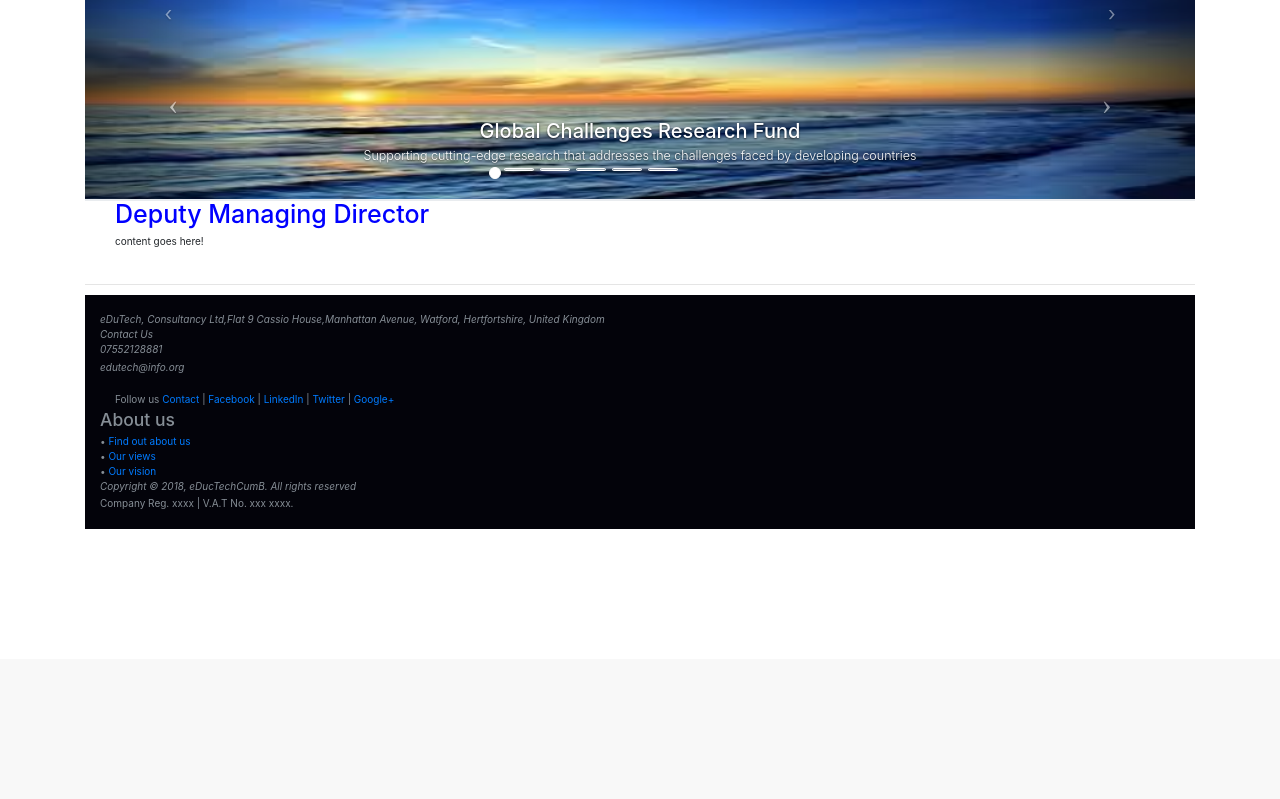
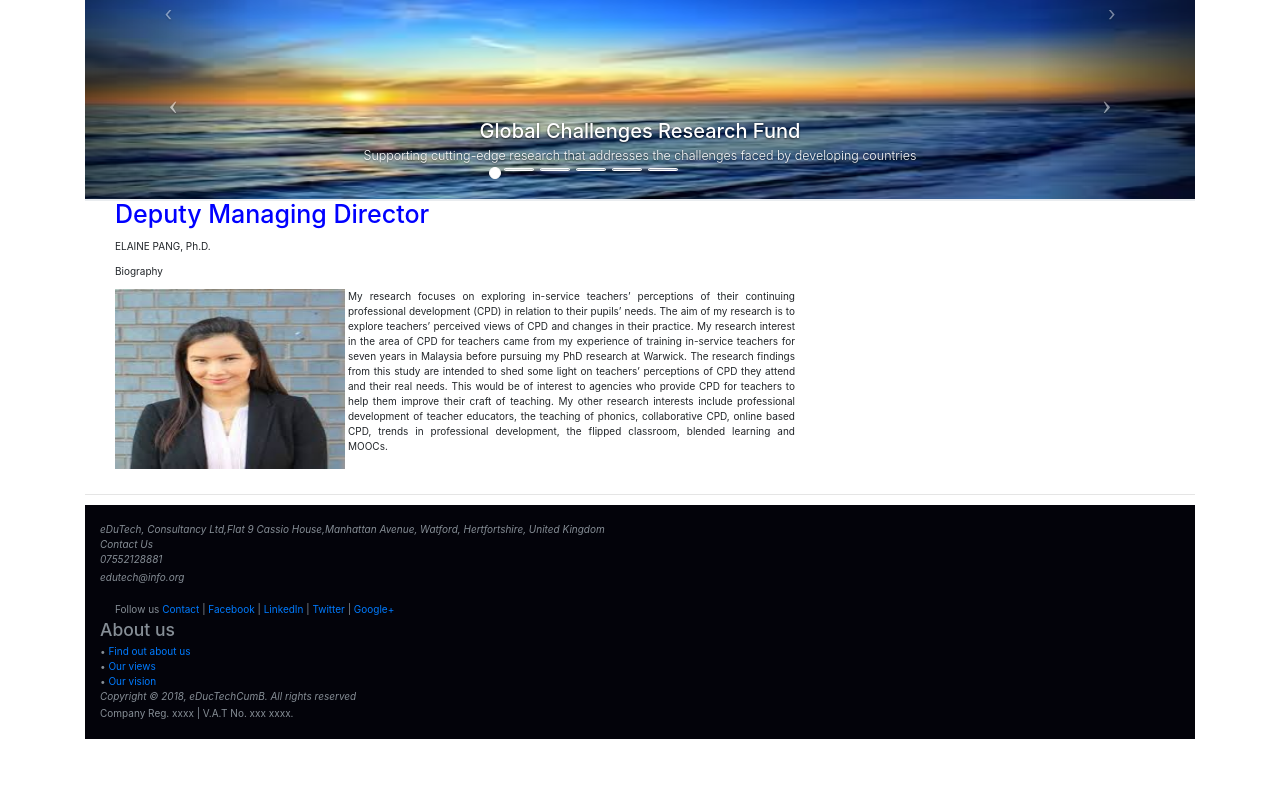
Before and after one commit to DanFON/businesproj, a Django app: page /deputy_ceo/ in a window 1280 px wide. Shown: the part 141-940 px from the top of the page. Before the commit the page ends 670 px from the top, so only its background shows below. Run offline with Django 3.2, Linux system fonts and the light colour scheme; some libraries are stand-ins or nearby versions.

Commit message:
add to project

```diff
--- a/consultancy_busines/consultancy_busines/templates/deputy_ceo.html
+++ b/consultancy_busines/consultancy_busines/templates/deputy_ceo.html
@@ -16,9 +16,14 @@
   <h1><font color="blue">Deputy Managing Director</font></h1>
  <html>
   <body>
-        <p align="justify">
-    content goes here!
-        </p>
+      <p align="justify">
+        </p>ELAINE PANG, Ph.D.</p>
+
+<p>Biography</p>
+<img src="{% static 'img/elaine.jpeg'  %}" align="left" width="230" height="180">
+<p align="justify">
+    My research focuses on exploring in-service teachers’ perceptions of their continuing professional development (CPD) in relation to their pupils’ needs. The aim of my research is to explore teachers’ perceived views of CPD and changes in their practice. My research interest in the area of CPD for teachers came from my experience of training in-service teachers for seven years in Malaysia before pursuing my PhD research at Warwick. The research findings from this study are intended to shed some light on teachers’ perceptions of CPD they attend and their real needs. This would be of interest to agencies who provide CPD for teachers to help them improve their craft of teaching. My other research interests include professional development of teacher educators, the teaching of phonics, collaborative CPD, online based CPD, trends in professional development, the flipped classroom, blended learning and MOOCs.
+  </p>
 </div>
 </body>
 </html>
```
Also changed, not shown: consultancy_busines/consultancy_busines/templates/ceo.html (+1 -1 lines), consultancy_busines/static/static-only/img/elaine.jpeg (added), consultancy_busines/static/static/img/elaine.jpeg (added).
